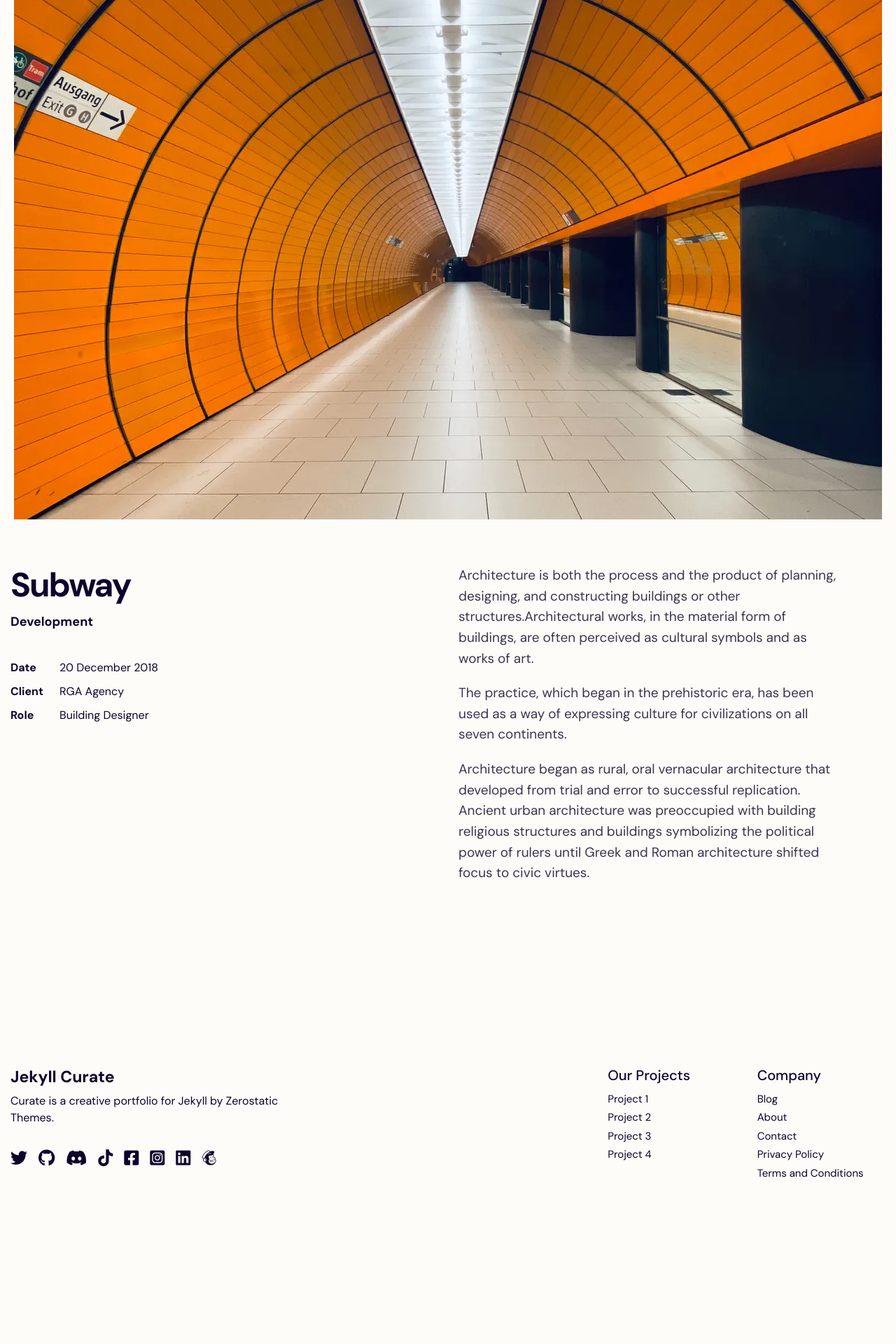
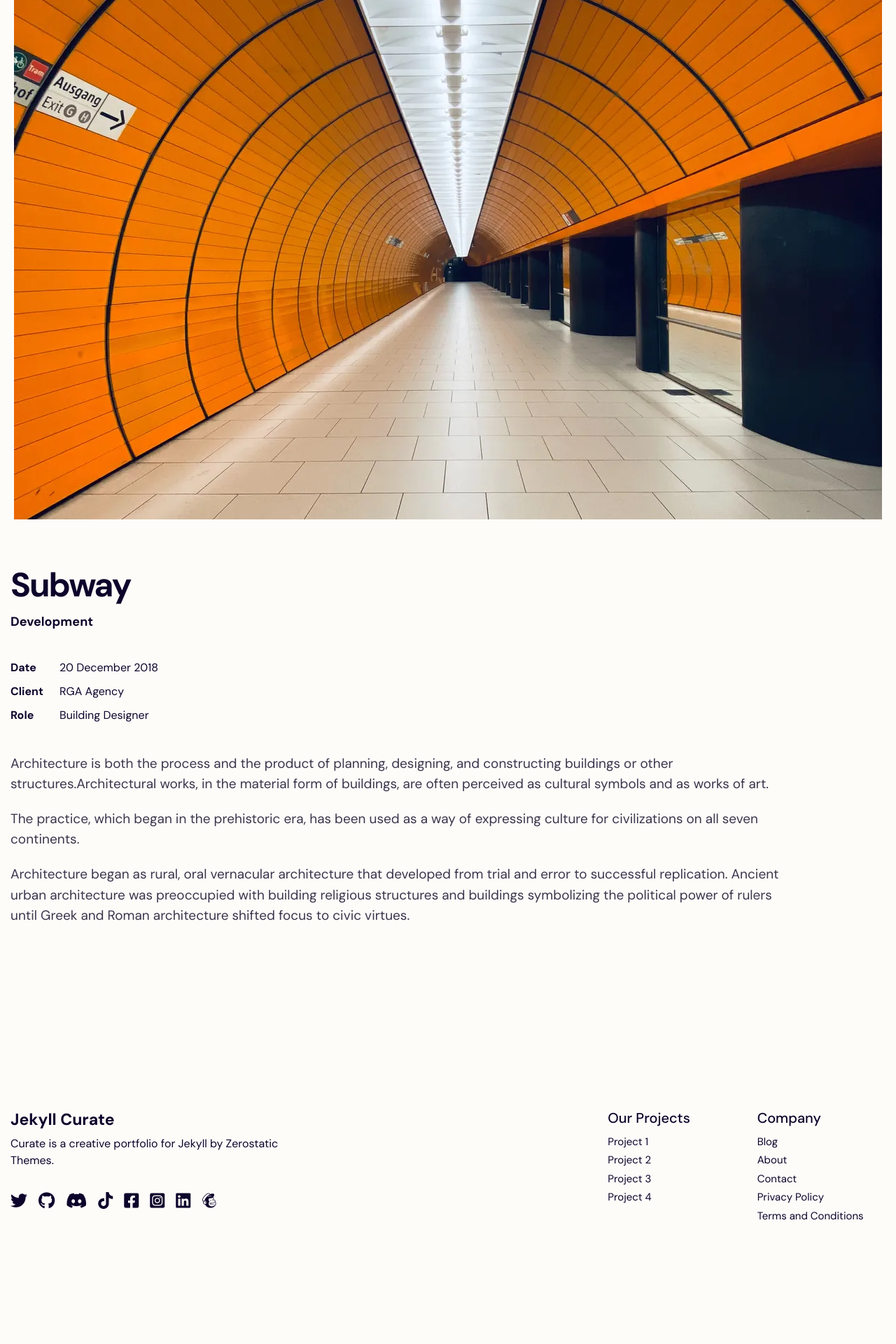
Before and after one commit to inaya-r/inaya-r.github.io, a Jekyll site: the page built from collections/_projects/project-4.md, in a window 1280 px wide. Shown: the part 1198-3118 px from the top of the page at 70% size. Built offline with Jekyll 4.4.1, drawn with Linux system fonts in a browser that asks for light colours; before the commit the page ends 3057 px from its top, so only the background shows below that.

Commit message:
updating project-top layout

```diff
--- a/_layouts/project-top.html
+++ b/_layouts/project-top.html
@@ -1,4 +1,76 @@
 ---
+layout: default
+body_classes: page-project
+---
+
+{% assign limit = page.gallery_limit | default: 2 %}
+
+<div class="section">
+  <div class="container">
+
+    {% if page.gallery %}
+    <div class="row mb-6">
+      <div class="col">
+        <div class="gallery gallery-two-column" style="display: flex; flex-wrap: wrap; justify-content: center;">
+          {% for item in page.gallery limit: limit %}
+          <div class="gallery-item">
+            <div class="gallery-image">
+              <img src="{{ item.image | relative_url }}" style="max-width: 100%; height: auto;" />
+            </div>
+            <div class="gallery-caption">{{ item.caption }}</div>
+          </div>
+          {% endfor %}
+        </div>
+      </div>
+    </div>
+    {% endif %}
+
+    <div class="row">
+      <!-- Left Column: Metadata (title, date, role, etc.) -->
+      <div class="col-12 col-md-6">
+        {% if page.title %}
+        <div class="project-heading">
+          <h1>{{ page.title }}</h1>
+        </div>
+        {% endif %}
+
+        {% if page.categories %}
+        <div class="project-categories">
+          {% include framework/categories-badges.html categories=page.categories %}
+        </div>
+        {% endif %}
+
+        {% if page.date %}
+        <div class="project-date">
+          <strong>Date </strong><span>{{ page.date | date_to_long_string }}</span>
+        </div>
+        {% endif %}
+
+        {% if page.client %}
+        <div class="project-client">
+          <strong>Client </strong><span>{{ page.client }}</span>
+        </div>
+        {% endif %}
+
+        {% if page.role %}
+        <div class="project-role">
+          <strong>Role </strong><span>{{ page.role }}</span>
+        </div>
+        {% endif %}
+      </div>
+
+      <!-- Right Column: Markdown content (Full Width Now) -->
+      <div class="col-12">
+        <div class="content" style="margin-top: 2rem;">
+          {{ content }}
+        </div>
+      </div>
+    </div>
+  </div>
+</div>
+
+
+<!-- ---
 layout: default
 body_classes: page-project
 ---
@@ -41,9 +113,10 @@ body_classes: page-project
         {% endif %}
       </div>
 
-      <div class="col-12 col-md-6">
+      <div class="col-12">
         <div class="content">{{ content }}</div>
       </div>
     </div>
   </div>
 </div>
+ -->
```
